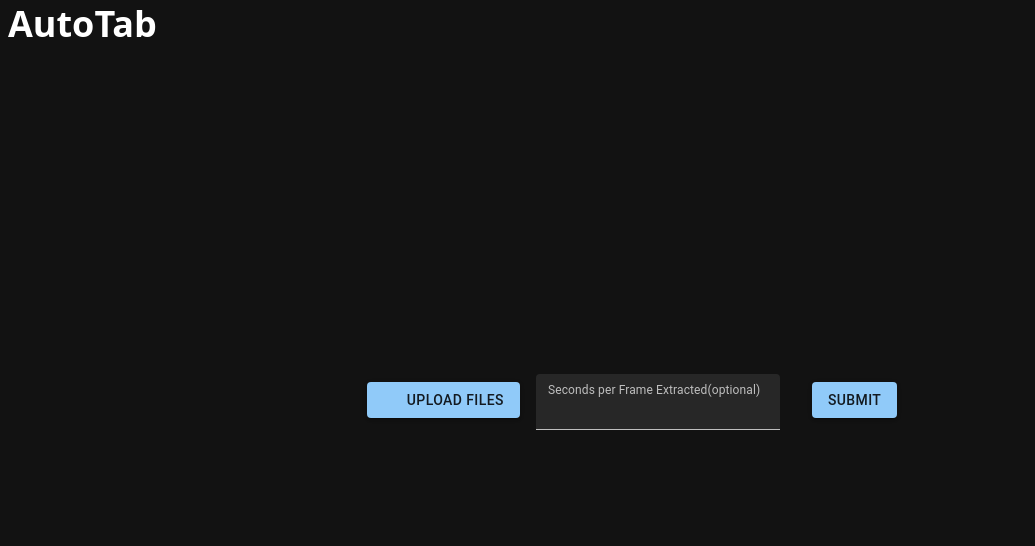
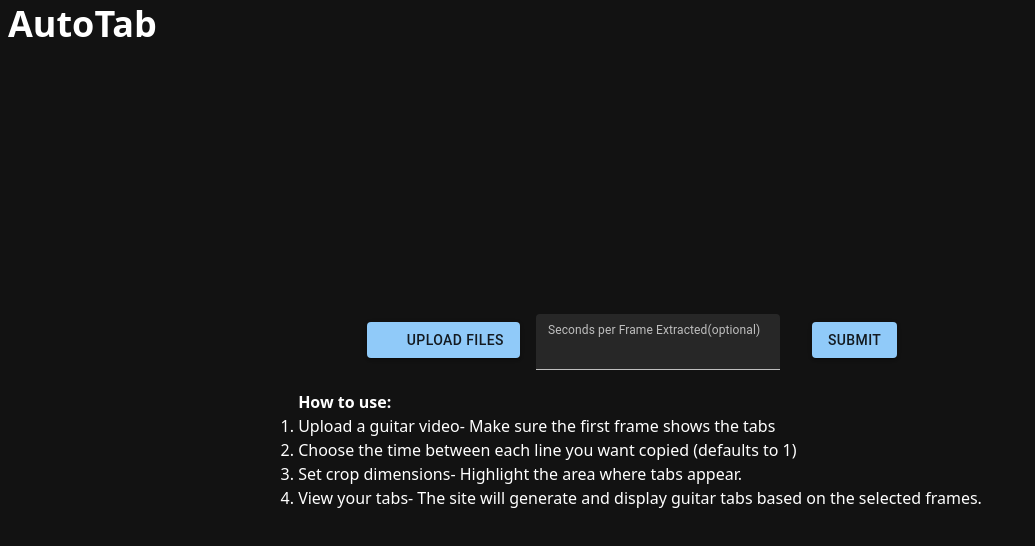
Before and after one commit to Tojustn/AutoTab, a React (Vite) app in the folder frontend/: page / in a window 1280 px wide. Shown: the top 546 px of the page, without its empty margins (0-1035 px from the left). Built offline with nearby package versions, Linux system fonts and the light colour scheme; some icons are missing.

Commit message:
How to Use Component

```diff
--- a/frontend/src/components/ChoosingConfig.tsx
+++ b/frontend/src/components/ChoosingConfig.tsx
@@ -71,6 +71,13 @@ const ChoosingConfig = (props: ChoosingConfigProps) => {
       setIsLoading(true);
       setLoadingMessage("Predicting and Formatting Tabs");
       const form = new FormData();
+      alert(
+        `Final Dimensions:\n` +
+        `x: ${Math.round(cropX)}\n` +
+        `y: ${Math.round(cropY)}\n` +
+        `width: ${Math.round(cropWidth)}\n` +
+        `height: ${Math.round(cropHeight)}`
+      );
       form.append(
         "dimensions",
         JSON.stringify({
--- /dev/null
+++ b/frontend/src/components/HowToUse.tsx
@@ -0,0 +1,23 @@
+import React from "react";
+import { Box } from "@mui/material";
+
+const HowToUse = () => {
+  return (
+    <Box sx={{ color: "text.primary" }}>
+      <label className="font-bold">How to use:</label>
+      <ol className="list-decimal ">
+        <li>Upload a guitar video- Make sure the first frame shows the tabs</li>
+        <li>
+          Choose the time between each line you want copied (defaults to 1)
+        </li>
+        <li>Set crop dimensions- Highlight the area where tabs appear.</li>
+        <li>
+          View your tabs- The site will generate and display guitar tabs based
+          on the selected frames.
+        </li>
+      </ol>
+    </Box>
+  );
+};
+
+export default HowToUse;
--- a/frontend/src/components/NavBar.tsx
+++ b/frontend/src/components/NavBar.tsx
@@ -7,7 +7,6 @@ const NavBar = () => {
       <h1 className="text-4xl font-bold text-center mb-10 px-2 py-1">
         AutoTab
       </h1>
-
       <ThemeButton />
     </div>
   );
--- a/frontend/src/pages/HomePage.tsx
+++ b/frontend/src/pages/HomePage.tsx
@@ -5,6 +5,7 @@ import NavBar from "../components/NavBar.tsx";
 import UploadConfig from "../components/UploadConfig.tsx";
 import ChoosingConfig from "../components/ChoosingConfig.tsx";
 import ResultConfig from "../components/ResultConfig.tsx";
+import HowToUse from "../components/HowToUse.tsx";
 
 const HomePage = () => {
   const [isLoading, setIsLoading] = useState(false);
@@ -49,6 +50,7 @@ const HomePage = () => {
         ) : (
           phaseMap[currentPhase]
         )}
+        <HowToUse />
       </div>
     </Box>
   );
```
